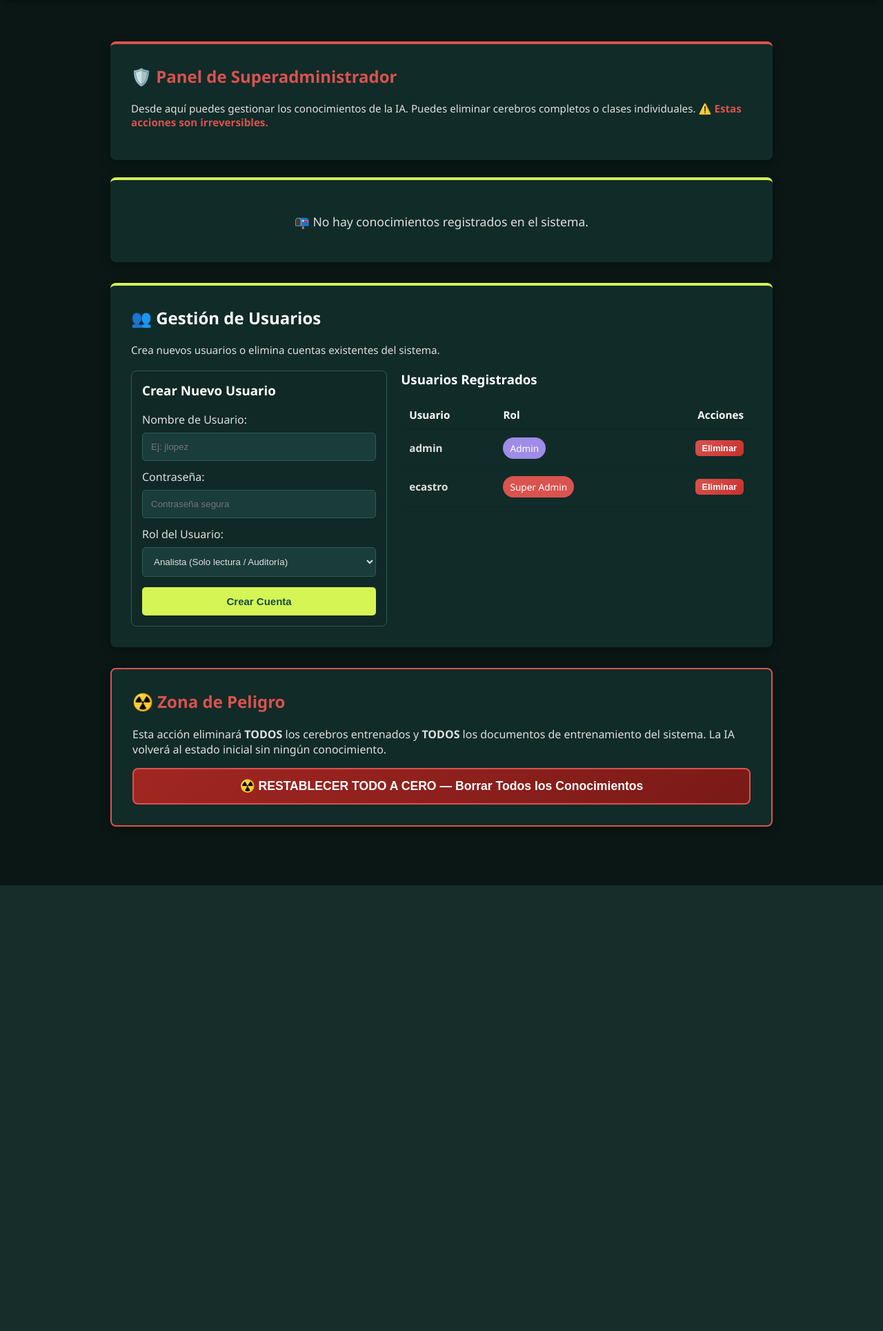
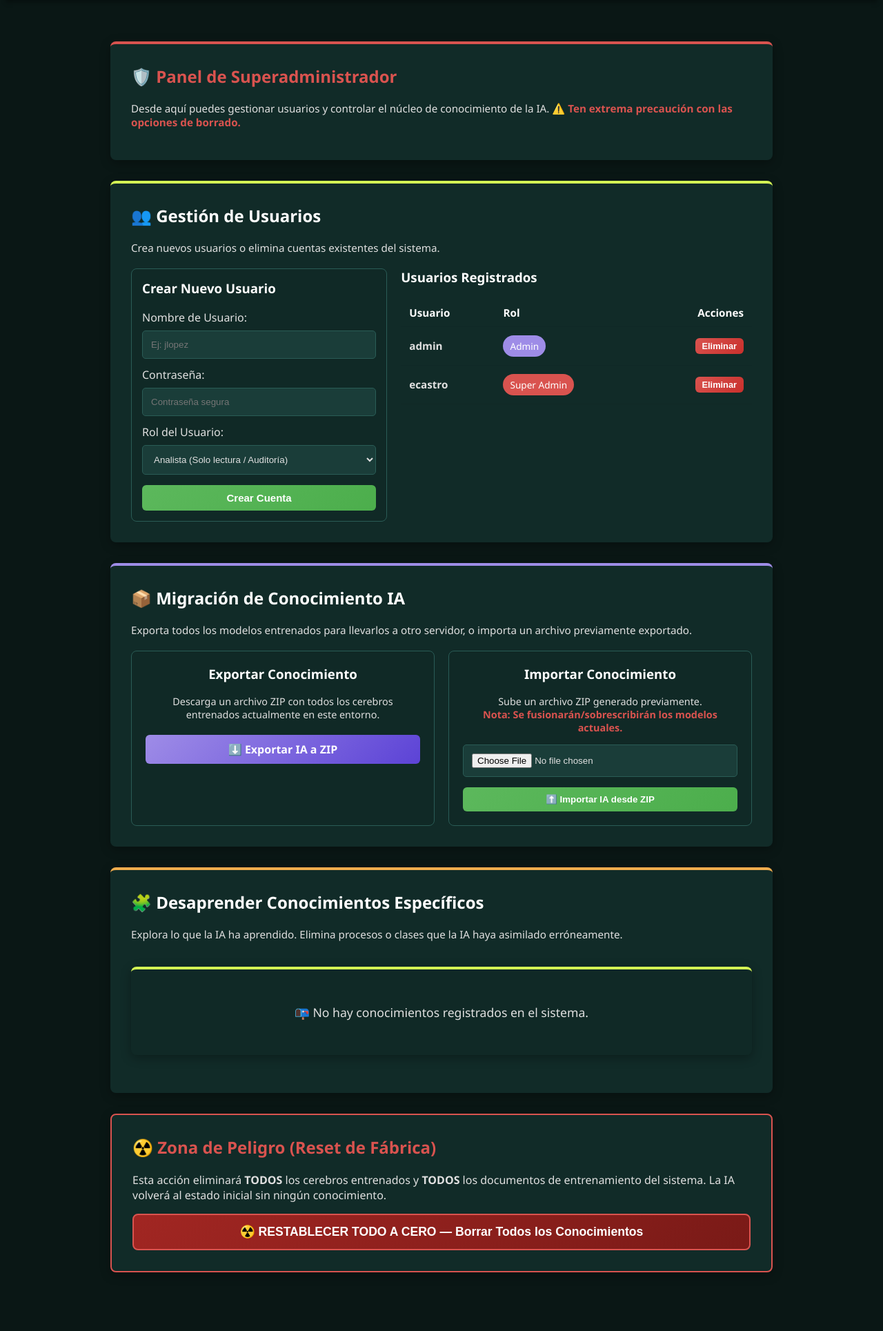
Before and after one commit to n4riix/ProyectoCdc, a Flask app: page /superadmin in a window 1280 px wide. Shown: the part 96-2025 px from the top of the page at 69% size. Before the commit the page ends 1379 px from the top, so only its background shows below. Run offline with Flask 3, Linux system fonts and the light colour scheme; the visitor is signed in with stand-in values (Sample User, id 1); data comes from the database, SQL or seed files in the repository.

Commit message:
CambioMigracion

```diff
--- a/web_app/app.py
+++ b/web_app/app.py
@@ -382,6 +382,63 @@ def superadmin():
         usuarios=usuarios
     )
 
+@app.route('/superadmin/exportar_ia', methods=['GET'])
+@login_requerido
+def exportar_ia():
+    if session['rol'] != 'superadmin':
+        flash("Acceso denegado.", "danger")
+        return redirect(url_for('dashboard'))
+
+    import shutil
+    import time
+
+    base_dir = os.path.dirname(os.path.abspath(__file__))
+    ruta_cerebros = os.path.join(base_dir, '..', 'volumen_compartido', 'cerebros_ia')
+    ruta_zip_salida = os.path.join('/tmp', f'cerebros_ia_export_{int(time.time())}')
+
+    try:
+        shutil.make_archive(ruta_zip_salida, 'zip', ruta_cerebros)
+        archivo_final = ruta_zip_salida + '.zip'
+        logging.info(f"[SUPERADMIN] {session['usuario']} exportó los conocimientos de la IA.")
+        return send_file(archivo_final, as_attachment=True, download_name='Conocimiento_IA_Exportado.zip')
+    except Exception as e:
+        flash(f"Error al generar exportación: {e}", "danger")
+        return redirect(url_for('superadmin'))
+
+@app.route('/superadmin/importar_ia', methods=['POST'])
+@login_requerido
+def importar_ia():
+    if session['rol'] != 'superadmin':
+        flash("Acceso denegado.", "danger")
+        return redirect(url_for('dashboard'))
+
+    archivo_zip = request.files.get('archivo_zip')
+    if not archivo_zip or not archivo_zip.filename.endswith('.zip'):
+        flash("Por favor sube un archivo .zip válido.", "danger")
+        return redirect(url_for('superadmin'))
+
+    import shutil
+    import tempfile
+
+    base_dir = os.path.dirname(os.path.abspath(__file__))
+    ruta_cerebros = os.path.join(base_dir, '..', 'volumen_compartido', 'cerebros_ia')
+    os.makedirs(ruta_cerebros, exist_ok=True)
+
+    try:
+        tmp_path = os.path.join(tempfile.gettempdir(), secure_filename(archivo_zip.filename))
+        archivo_zip.save(tmp_path)
+
+        shutil.unpack_archive(tmp_path, ruta_cerebros, 'zip')
+        os.remove(tmp_path)
+
+        flash("✅ Modelos de IA importados e instalados correctamente.", "success")
+        logging.info(f"[SUPERADMIN] {session['usuario']} importó un paquete de conocimiento IA.")
+    except Exception as e:
+        flash(f"❌ Error al importar IA: {e}", "danger")
+        logging.error(f"Error importando IA: {e}")
+
+    return redirect(url_for('superadmin'))
+
 @app.route('/superadmin/borrar_todo', methods=['POST'])
 @login_requerido
 def borrar_todo():
--- a/web_app/templates/superadmin.html
+++ b/web_app/templates/superadmin.html
@@ -37,6 +37,24 @@
             background: linear-gradient(135deg, #c9302c, #a12622);
             box-shadow: 0 6px 25px rgba(217, 83, 79, 0.5);
             transform: scale(1.02);
+        }
+        .btn-success {
+            background: linear-gradient(135deg, #5cb85c, #4cae4c);
+            color: #fff;
+            border: none;
+            padding: 10px 20px;
+            border-radius: 6px;
+            cursor: pointer;
+            font-weight: bold;
+            transition: all 0.3s;
+            text-decoration: none;
+            display: inline-block;
+            text-align: center;
+        }
+        .btn-success:hover {
+            background: linear-gradient(135deg, #4cae4c, #398439);
+            transform: scale(1.02);
+            box-shadow: 0 4px 15px rgba(92, 184, 92, 0.4);
         }
         .proceso-card {
             background: var(--input-bg);
@@ -126,57 +144,16 @@
           {% endif %}
         {% endwith %}
 
-        <div class="card" style="border-top: 4px solid #d9534f;">
+        <div class="card" style="border-top: 4px solid #d9534f; margin-bottom: 30px;">
             <h2 style="margin-top:0; color: #d9534f;">🛡️ Panel de Superadministrador</h2>
             <p style="color: var(--text-main); font-size: 0.95rem;">
-                Desde aquí puedes gestionar los conocimientos de la IA. Puedes eliminar cerebros completos o clases individuales.
-                <strong style="color: #d9534f;">⚠️ Estas acciones son irreversibles.</strong>
+                Desde aquí puedes gestionar usuarios y controlar el núcleo de conocimiento de la IA.
+                <strong style="color: #d9534f;">⚠️ Ten extrema precaución con las opciones de borrado.</strong>
             </p>
         </div>
 
-        <!-- CONOCIMIENTO ACTUAL -->
-        {% if modelos_conocidos %}
-            {% for matriz, procesos in modelos_conocidos.items() %}
-                <div class="seccion-tipo-persona">
-                    <div class="card">
-                        <h3>🧠 Tipo de Persona: {% if matriz == 'BT' %}Natural{% elif matriz == 'BR' %}Jurídico{% else %}{{ matriz }}{% endif %}</h3>
-
-                        {% for proceso, info in procesos.items() %}
-                            <div class="proceso-card">
-                                <div class="proceso-header">
-                                    <span class="proceso-titulo">📁 Proceso: {{ proceso }} <span style="font-size: 0.85rem; opacity: 0.7;">({{ info.clases | length }} clases)</span></span>
-                                    <form method="POST" action="/superadmin/borrar_proceso" style="display:inline;" onsubmit="return confirm('⚠️ ¿Estás seguro de ELIMINAR el proceso {{ proceso }} completo?\n\nSe borrarán el cerebro entrenado y TODOS los documentos de este proceso.\n\nEsta acción es IRREVERSIBLE.');">
-                                        <input type="hidden" name="matriz" value="{{ matriz }}">
-                                        <input type="hidden" name="proceso" value="{{ proceso }}">
-                                        <button type="submit" class="btn-danger">🗑️ Borrar Proceso</button>
-                                    </form>
-                                </div>
-                                <div style="display: flex; flex-wrap: wrap; gap: 4px;">
-                                    {% for clase in info.clases %}
-                                        <span class="clase-item">
-                                            {{ clase }}
-                                            <form method="POST" action="/superadmin/borrar_clase" style="display:inline;" onsubmit="return confirm('¿Eliminar la clase \'{{ clase }}\' del proceso {{ proceso }}?');">
-                                                <input type="hidden" name="matriz" value="{{ matriz }}">
-                                                <input type="hidden" name="proceso" value="{{ proceso }}">
-                                                <input type="hidden" name="clase" value="{{ clase }}">
-                                                <button type="submit" class="btn-x" title="Eliminar clase {{ clase }}">✕</button>
-                                            </form>
-                                        </span>
-                                    {% endfor %}
-                                </div>
-                            </div>
-                        {% endfor %}
-                    </div>
-                </div>
-            {% endfor %}
-        {% else %}
-            <div class="card">
-                <p style="text-align: center; color: var(--text-main); font-size: 1.1rem;">📭 No hay conocimientos registrados en el sistema.</p>
-            </div>
-        {% endif %}
-
-        <!-- GESTIÓN DE USUARIOS -->
-        <div class="card" style="margin-top: 30px; border-top: 4px solid var(--border-accent);">
+        <!-- 1. GESTIÓN DE USUARIOS (Movid al principio por coherencia) -->
+        <div class="card" style="margin-bottom: 30px; border-top: 4px solid var(--border-accent);">
             <h2 style="margin-top: 0; color: var(--text-heading);">👥 Gestión de Usuarios</h2>
             <p style="color: var(--text-main); font-size: 0.95rem;">Crea nuevos usuarios o elimina cuentas existentes del sistema.</p>
 
@@ -247,9 +224,79 @@
             </div>
         </div>
 
-        <!-- BORRADO TOTAL -->
-        <div class="card" style="border: 2px solid #d9534f; margin-top: 30px;">
-            <h2 style="color: #d9534f; margin-top: 0;">☢️ Zona de Peligro</h2>
+        <!-- 2. MIGRACIÓN DE CONOCIMIENTO (NUEVO) -->
+        <div class="card" style="margin-bottom: 30px; border-top: 4px solid var(--color-action-purple);">
+            <h2 style="margin-top: 0; color: var(--text-heading);">📦 Migración de Conocimiento IA</h2>
+            <p style="color: var(--text-main); font-size: 0.95rem;">Exporta todos los modelos entrenados para llevarlos a otro servidor, o importa un archivo previamente exportado.</p>
+
+            <div style="display: flex; gap: 20px; margin-top: 20px; flex-wrap: wrap;">
+                <div style="flex: 1; min-width: 280px; padding: 20px; background: rgba(0,0,0,0.05); border-radius: 8px; text-align: center; border: 1px solid var(--input-border);">
+                    <h3>Exportar Conocimiento</h3>
+                    <p style="font-size: 0.9rem; margin-bottom: 20px;">Descarga un archivo ZIP con todos los cerebros entrenados actualmente en este entorno.</p>
+                    <a href="/superadmin/exportar_ia" class="btn-success" style="width: 100%; background: linear-gradient(135deg, var(--color-action-purple), #5c43d6);">⬇️ Exportar IA a ZIP</a>
+                </div>
+
+                <div style="flex: 1; min-width: 280px; padding: 20px; background: rgba(0,0,0,0.05); border-radius: 8px; border: 1px solid var(--input-border);">
+                    <h3 style="text-align: center;">Importar Conocimiento</h3>
+                    <p style="font-size: 0.9rem; margin-bottom: 15px; text-align: center;">Sube un archivo ZIP generado previamente. <br><strong style="color:#d9534f;">Nota: Se fusionarán/sobrescribirán los modelos actuales.</strong></p>
+                    <form method="POST" action="/superadmin/importar_ia" enctype="multipart/form-data">
+                        <input type="file" name="archivo_zip" accept=".zip" class="form-control" required style="margin-bottom: 15px; width: 100%;">
+                        <button type="submit" class="btn-success" style="width: 100%;" onclick="this.innerHTML='Subiendo e instalando...';">⬆️ Importar IA desde ZIP</button>
+                    </form>
+                </div>
+            </div>
+        </div>
+
+        <!-- 3. CONOCIMIENTO ACTUAL (Borrado Parcial) -->
+        <div class="card" style="margin-bottom: 30px; border-top: 4px solid #f0ad4e;">
+            <h2 style="margin-top:0; color: var(--text-heading);">🧩 Desaprender Conocimientos Específicos</h2>
+            <p style="color: var(--text-main); font-size: 0.95rem;">Explora lo que la IA ha aprendido. Elimina procesos o clases que la IA haya asimilado erróneamente.</p>
+            <br>
+
+            {% if modelos_conocidos %}
+                {% for matriz, procesos in modelos_conocidos.items() %}
+                    <div class="seccion-tipo-persona">
+                        <div class="card">
+                            <h3 style="margin-top:0;">🧠 Tipo de Persona: {% if matriz == 'BT' %}Natural{% elif matriz == 'BR' %}Jurídico{% else %}{{ matriz }}{% endif %}</h3>
+
+                            {% for proceso, info in procesos.items() %}
+                                <div class="proceso-card">
+                                    <div class="proceso-header">
+                                        <span class="proceso-titulo">📁 Proceso: {{ proceso }} <span style="font-size: 0.85rem; opacity: 0.7;">({{ info.clases | length }} clases)</span></span>
+                                        <form method="POST" action="/superadmin/borrar_proceso" style="display:inline;" onsubmit="return confirm('⚠️ ¿Estás seguro de ELIMINAR el proceso {{ proceso }} completo?\n\nSe borrarán el cerebro entrenado y TODOS los documentos de este proceso.\n\nEsta acción es IRREVERSIBLE.');">
+                                            <input type="hidden" name="matriz" value="{{ matriz }}">
+                                            <input type="hidden" name="proceso" value="{{ proceso }}">
+                                            <button type="submit" class="btn-danger">🗑️ Borrar Proceso</button>
+                                        </form>
+                                    </div>
+                                    <div style="display: flex; flex-wrap: wrap; gap: 4px;">
+                                        {% for clase in info.clases %}
+                                            <span class="clase-item">
+                                                {{ clase }}
+                                                <form method="POST" action="/superadmin/borrar_clase" style="display:inline;" onsubmit="return confirm('¿Eliminar la clase \'{{ clase }}\' del proceso {{ proceso }}?');">
+                                                    <input type="hidden" name="matriz" value="{{ matriz }}">
+                                                    <input type="hidden" name="proceso" value="{{ proceso }}">
+                                                    <input type="hidden" name="clase" value="{{ clase }}">
+                                                    <button type="submit" class="btn-x" title="Eliminar clase {{ clase }}">✕</button>
+                                                </form>
+                                            </span>
+                                        {% endfor %}
+                                    </div>
+                                </div>
+                            {% endfor %}
+                        </div>
+                    </div>
+                {% endfor %}
+            {% else %}
+                <div class="card" style="background: rgba(0,0,0,0.05); text-align: center;">
+                    <p style="color: var(--text-main); font-size: 1.1rem; padding: 20px 0; margin:0;">📭 No hay conocimientos registrados en el sistema.</p>
+                </div>
+            {% endif %}
+        </div>
+
+        <!-- 4. BORRADO TOTAL -->
+        <div class="card" style="border: 2px solid #d9534f;">
+            <h2 style="color: #d9534f; margin-top: 0;">☢️ Zona de Peligro (Reset de Fábrica)</h2>
             <p style="color: var(--text-main);">Esta acción eliminará <strong>TODOS</strong> los cerebros entrenados y <strong>TODOS</strong> los documentos de entrenamiento del sistema. La IA volverá al estado inicial sin ningún conocimiento.</p>
             <form method="POST" action="/superadmin/borrar_todo" onsubmit="return confirm('☢️ ATENCIÓN MÁXIMA ☢️\n\n¿Realmente deseas BORRAR TODO el conocimiento de la IA?\n\nEsto eliminará:\n• Todos los cerebros entrenados\n• Todos los documentos de entrenamiento\n• Todo el historial de aprendizaje\n\nEsta acción es COMPLETAMENTE IRREVERSIBLE.\n\nEscribe CONFIRMAR si realmente deseas continuar.') && prompt('Escribe CONFIRMAR para proceder:') === 'CONFIRMAR';">
                 <button type="submit" class="btn-danger-total">☢️ RESTABLECER TODO A CERO — Borrar Todos los Conocimientos</button>
```
